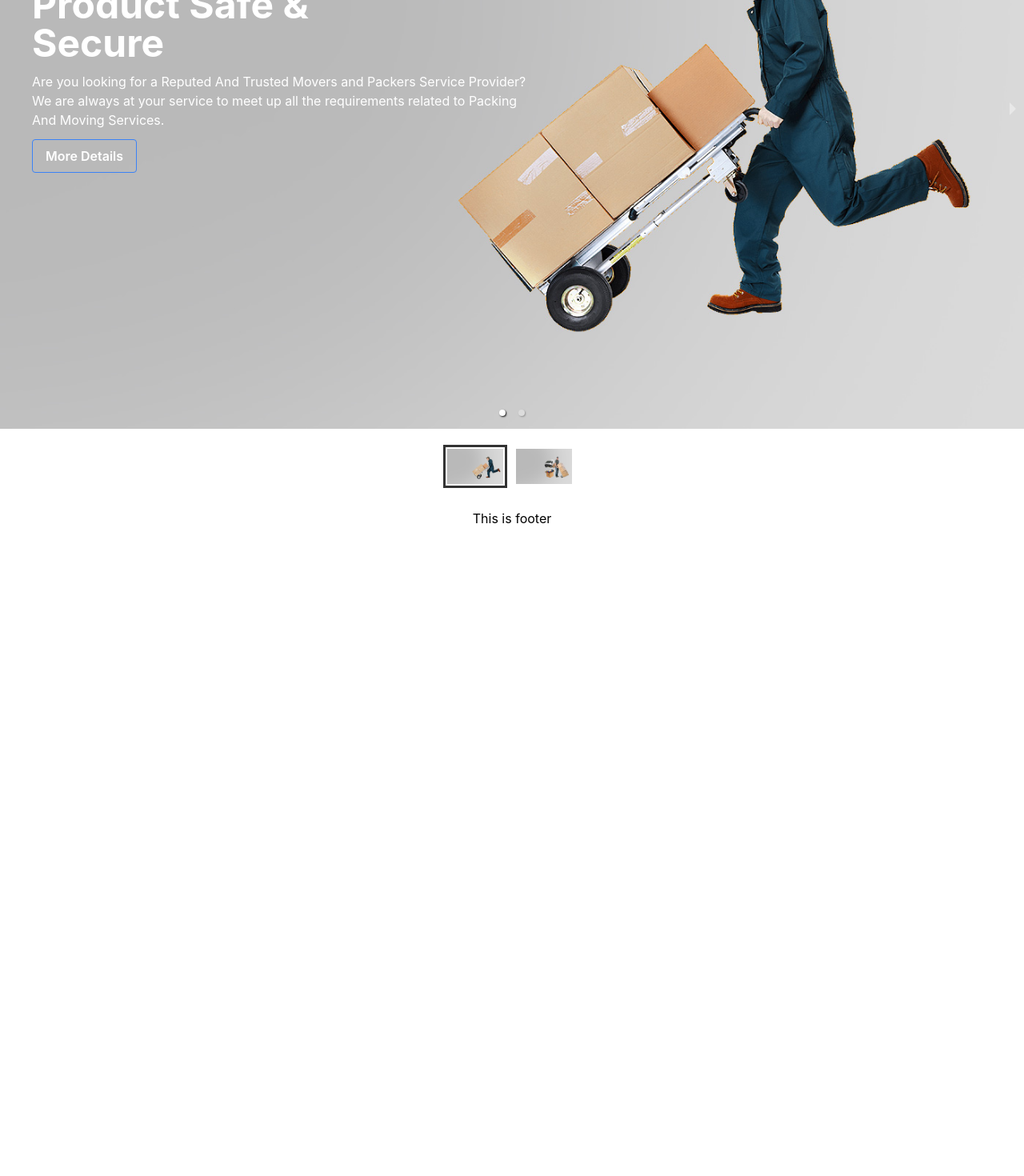
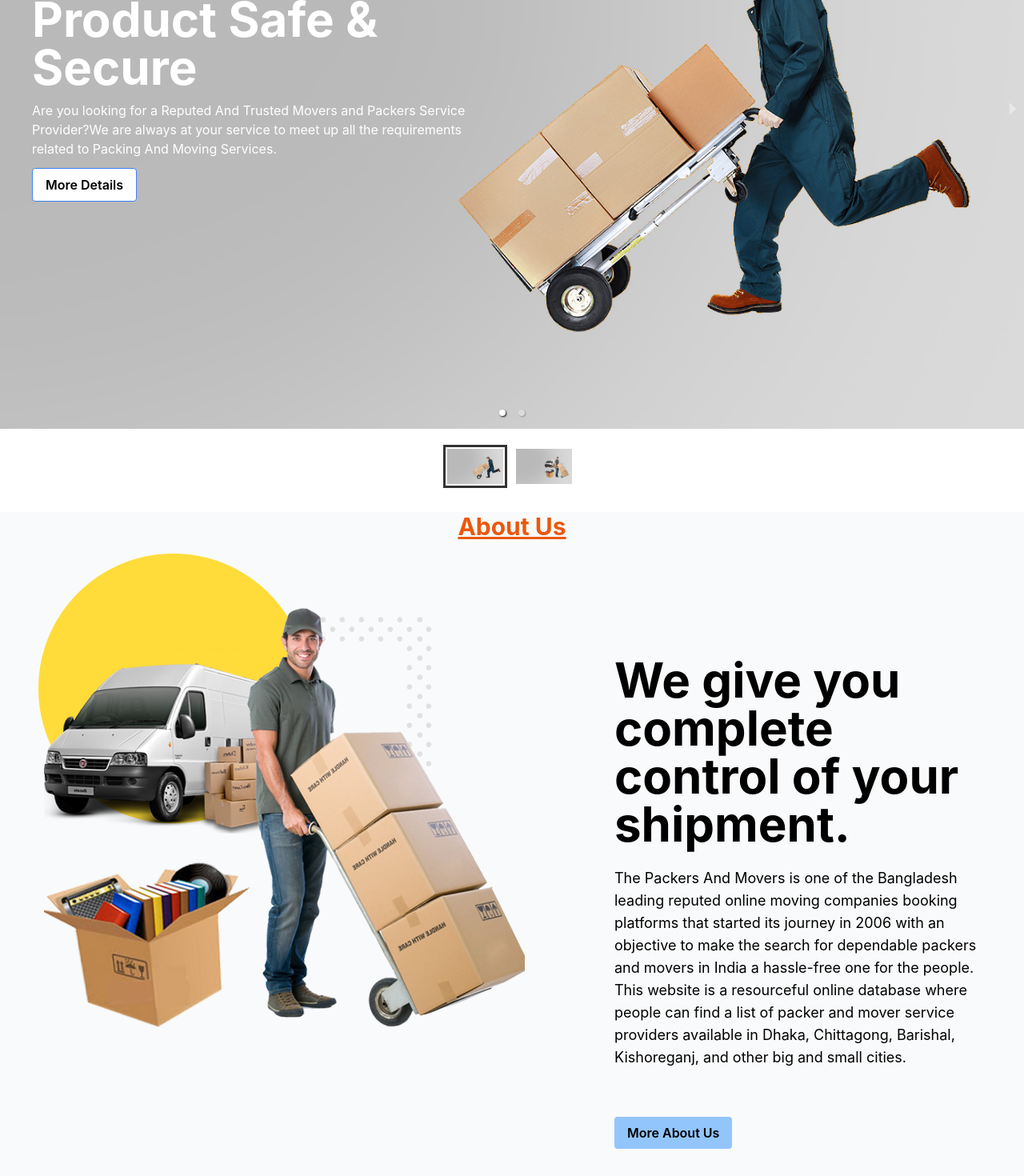
Before and after one commit to Rakib01754/packers-movers-public-repo, a React (Create React App) app: page / in a window 1280 px wide. Shown: the part 380-1850 px from the top of the page at 80% size. Before the commit the page ends 1040 px from the top, so only its background shows below. Built offline with nearby package versions, Linux system fonts and the light colour scheme.

Commit message:
one more section added on homepage

```diff
--- /dev/null
+++ b/src/components/pages/Home/About.js
@@ -0,0 +1,29 @@
+import React from 'react';
+import { Link } from 'react-router-dom';
+import aboutImg from '../../../assets/about-company.png'
+
+const About = () => {
+    return (
+        <section className="bg-gray-50 text-black">
+            <h1 className='font-bold text-3xl underline my-6 text-orange-600'>About Us</h1>
+            <div className="container flex flex-col justify-center p-6 mx-auto lg:py-24 lg:flex-row lg:justify-between">
+                <div className="flex items-center justify-center p-6 mt-8 lg:mt-0 h-72 lg:h-96 xl:h-112 2xl:h-128">
+                    <img src={aboutImg} alt="" className="object-contain h-80 lg:h-auto xl:h-112 2xl:h-128" />
+                </div>
+                <div className="flex flex-col justify-center p-6 text-center rounded-sm lg:max-w-lg xl:max-w-lg lg:text-left">
+                    <h1 className="text-5xl font-bold leading-none sm:text-6xl">We give you complete control of your shipment.
+                    </h1>
+                    <p className="mt-6 mb-8 text-lg sm:mb-12">The Packers And Movers  is one of the Bangladesh leading reputed online moving companies booking platforms that started its journey in 2006 with an objective to make the search for dependable packers and movers in India a hassle-free one for the people. This website is a resourceful online database where people can find a list of packer and mover service providers available in Dhaka, Chittagong, Barishal, Kishoreganj, and other big and small cities.
+                    </p>
+                    <Link to='/blogs'>
+                        <button className="bg-blue-300 hover:bg-blue-500 text-black font-semibold hover:text-white py-2 px-4 rounded my-3">
+                            More About Us
+                        </button>
+                    </Link>
+                </div>
+            </div>
+        </section>
+    );
+};
+
+export default About;
--- a/src/components/pages/Home/Banner.js
+++ b/src/components/pages/Home/Banner.js
@@ -10,11 +10,11 @@ const Banner = () => {
         <Carousel>
             <div className='relative'>
                 <img src={img1} alt="" />
-                <div className="absolute top-1/4 left-10 text-white w-2/4 text-left ">
-                    <h1 className='text-xl md:text-5xl font-bold'>We Deliver Your <br /> Product Safe & <br />Secure</h1>
-                    <p className='mt-3 hidden lg:block'>Are you looking for a Reputed And Trusted Movers and Packers Service Provider? We are always at your service to meet up all the requirements related to Packing And Moving Services. </p>
+                <div className="absolute top-1/4 left-10 text-white w-3/4 text-left ">
+                    <h1 className='text-2xl md:text-4xl lg:text-6xl font-bold'>We Deliver Your <br /> Product Safe & <br />Secure</h1>
+                    <p className='mt-3 hidden lg:block w-3/5'>Are you looking for a Reputed And Trusted Movers and Packers Service Provider?We are always at your service to meet up all the requirements related to Packing And Moving Services. </p>
                     <Link to='/services'>
-                        <button className="bg-transparent hover:bg-blue-500 text-white font-semibold hover:text-white py-2 px-4 border border-blue-500 hover:border-transparent rounded my-3">
+                        <button className="bg-white hover:bg-blue-500 text-black font-semibold hover:text-white py-2 px-4 border border-blue-500 hover:border-transparent rounded my-3">
                             More Details
                         </button>
                     </Link>
@@ -23,11 +23,11 @@ const Banner = () => {
             </div>
             <div>
                 <img src={img2} alt="" />
-                <div className="absolute top-1/4 left-10 text-white w-2/4 text-left ">
-                    <h1 className='text-xl md:text-5xl font-bold'>We Deliver Your <br /> Product Safe & <br />Secure</h1>
-                    <p className='mt-3 hidden lg:block'>Are you looking for a Reputed And Trusted Movers and Packers Service Provider? We are always at your service to meet up all the requirements related to Packing And Moving Services. </p>
+                <div className="absolute top-1/4 left-10 text-white w-3/4 text-left ">
+                    <h1 className='text-2xl md:text-4xl lg:text-6xl font-bold'>We Deliver Your <br /> Product Safe & <br />Secure</h1>
+                    <p className='mt-3 hidden lg:block w-3/5'>Are you looking for a Reputed And Trusted Movers and Packers Service Provider?We are always at your service to meet up all the requirements related to Packing And Moving Services. </p>
                     <Link to='/services'>
-                        <button className="bg-transparent hover:bg-blue-500 text-white font-semibold hover:text-white py-2 px-4 border border-blue-500 hover:border-transparent rounded my-3">
+                        <button className="bg-white hover:bg-blue-500 text-black font-semibold hover:text-white py-2 px-4 rounded my-3">
                             More Details
                         </button>
                     </Link>
--- a/src/components/pages/Home/Home.js
+++ b/src/components/pages/Home/Home.js
@@ -1,4 +1,5 @@
 import React from 'react';
+import About from './About';
 import Banner from './Banner';
 
 
@@ -6,6 +7,7 @@ const Home = () => {
     return (
         <div>
             <Banner></Banner>
+            <About></About>
         </div>
     );
 };
```
Also changed, not shown: src/assets/about-company.png (added).
